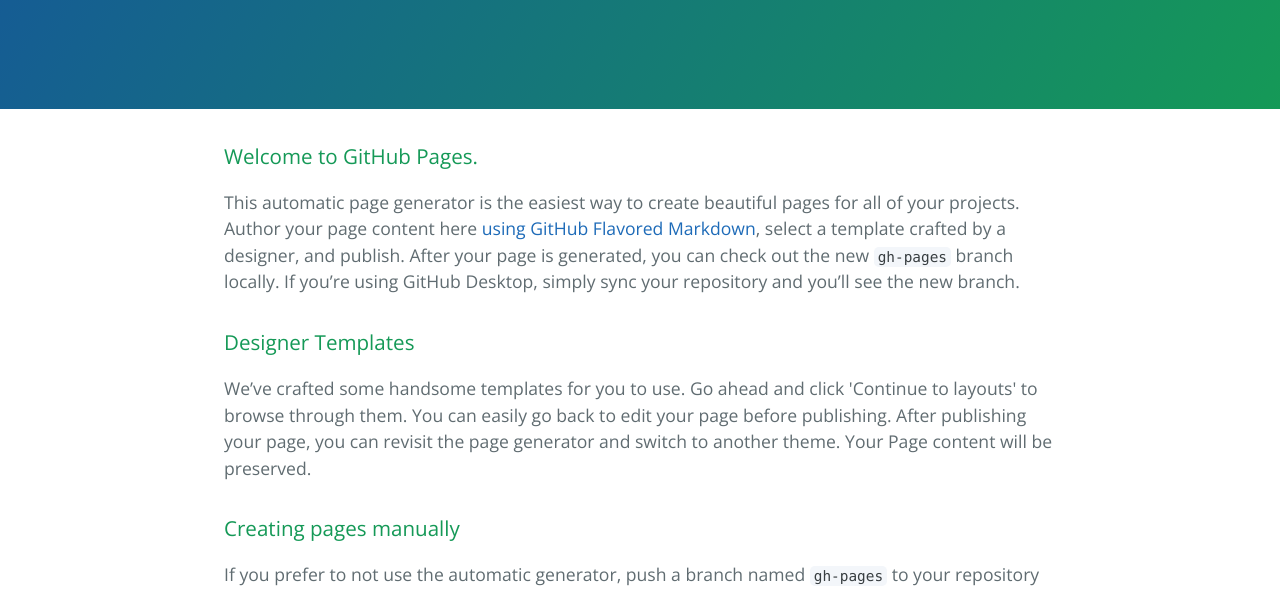
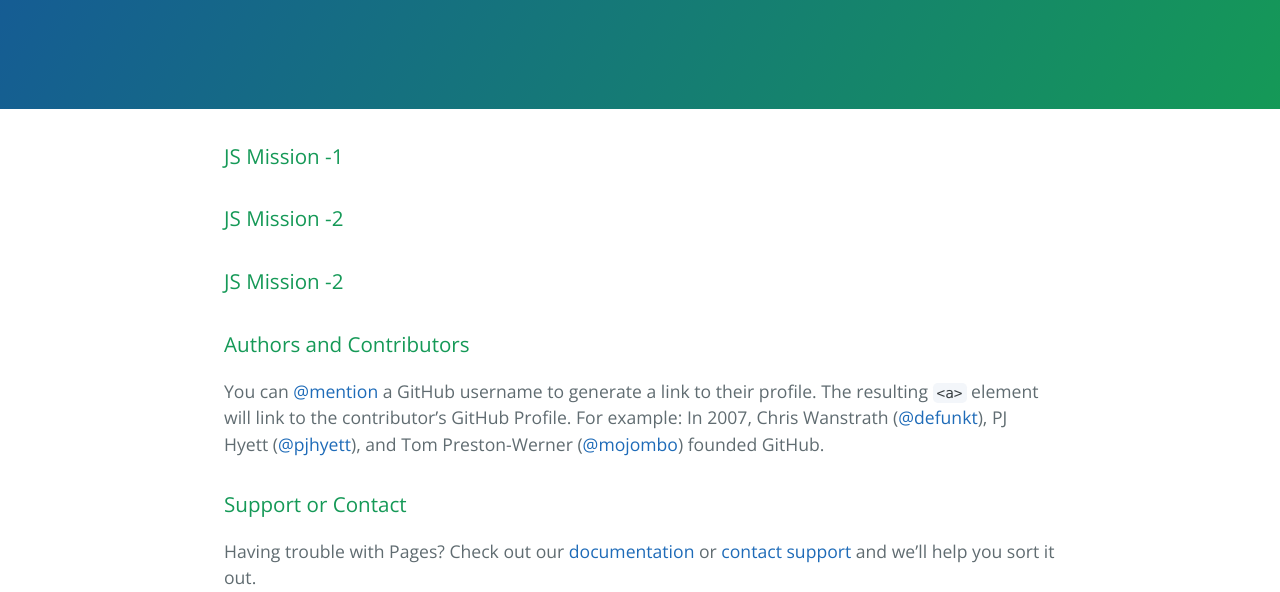
Before and after one commit to misscxy/misscxy.github.io, a plain HTML site: page index.html in a window 1280 px wide. Shown: the part 208-800 px from the top of the page. Drawn offline with nearby package versions, Linux system fonts and the light colour scheme.

Commit message:
博客主页前三个链接

```diff
--- a/index.html
+++ b/index.html
@@ -17,22 +17,16 @@
 
     <section class="main-content">
       <h3>
-<a id="welcome-to-github-pages" class="anchor" href="#welcome-to-github-pages" aria-hidden="true"><span aria-hidden="true" class="octicon octicon-link"></span></a>Welcome to GitHub Pages.</h3>
-
-<p>This automatic page generator is the easiest way to create beautiful pages for all of your projects. Author your page content here <a href="https://guides.github.com/features/mastering-markdown/">using GitHub Flavored Markdown</a>, select a template crafted by a designer, and publish. After your page is generated, you can check out the new <code>gh-pages</code> branch locally. If you’re using GitHub Desktop, simply sync your repository and you’ll see the new branch.</p>
+<a href="http://misscxy.github.io/js_task_1.html" aria-hidden="true"><span aria-hidden="true" class="octicon octicon-link"></span></a>JS Mission -1</h3>
 
 <h3>
-<a id="designer-templates" class="anchor" href="#designer-templates" aria-hidden="true"><span aria-hidden="true" class="octicon octicon-link"></span></a>Designer Templates</h3>
-
-<p>We’ve crafted some handsome templates for you to use. Go ahead and click 'Continue to layouts' to browse through them. You can easily go back to edit your page before publishing. After publishing your page, you can revisit the page generator and switch to another theme. Your Page content will be preserved.</p>
+<a href="http://misscxy.github.io/js_task_2.html" aria-hidden="true"><span aria-hidden="true" class="octicon octicon-link"></span></a>JS Mission -2</h3>
 
 <h3>
-<a id="creating-pages-manually" class="anchor" href="#creating-pages-manually" aria-hidden="true"><span aria-hidden="true" class="octicon octicon-link"></span></a>Creating pages manually</h3>
-
-<p>If you prefer to not use the automatic generator, push a branch named <code>gh-pages</code> to your repository to create a page manually. In addition to supporting regular HTML content, GitHub Pages support Jekyll, a simple, blog aware static site generator. Jekyll makes it easy to create site-wide headers and footers without having to copy them across every page. It also offers intelligent blog support and other advanced templating features.</p>
+<a href="http://misscxy.github.io/js_task_3.html" aria-hidden="true"><span aria-hidden="true" class="octicon octicon-link"></span></a>JS Mission -2</h3>
 
 <h3>
-<a id="authors-and-contributors" class="anchor" href="#authors-and-contributors" aria-hidden="true"><span aria-hidden="true" class="octicon octicon-link"></span></a>Authors and Contributors</h3>
+<a href="#authors-and-contributors" aria-hidden="true"><span aria-hidden="true" class="octicon octicon-link"></span></a>Authors and Contributors</h3>
 
 <p>You can <a href="https://help.github.com/articles/basic-writing-and-formatting-syntax/#mentioning-users-and-teams" class="user-mention">@mention</a> a GitHub username to generate a link to their profile. The resulting <code>&lt;a&gt;</code> element will link to the contributor’s GitHub Profile. For example: In 2007, Chris Wanstrath (<a href="https://github.com/defunkt" class="user-mention">@defunkt</a>), PJ Hyett (<a href="https://github.com/pjhyett" class="user-mention">@pjhyett</a>), and Tom Preston-Werner (<a href="https://github.com/mojombo" class="user-mention">@mojombo</a>) founded GitHub.</p>
 
```
